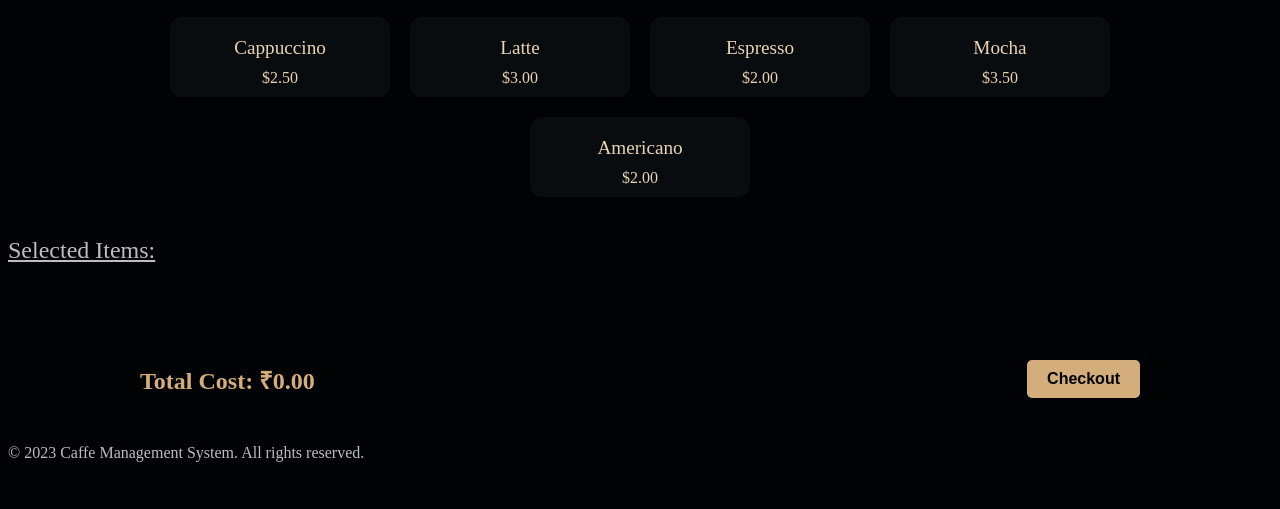
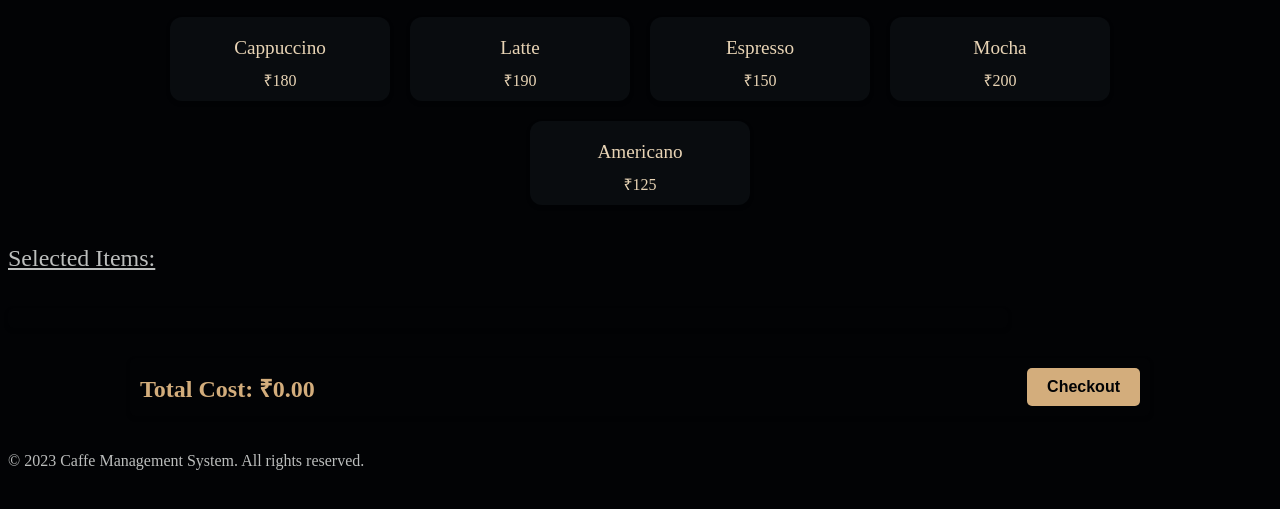
Before and after one commit to shivanshmm/FEE-Project, a plain HTML site: page Billing-Page/billing.html in a window 1280 px wide. Shown: the part 135-644 px from the top of the page. Drawn offline with Linux system fonts and the light colour scheme.

Commit message:
Refreshed some things

```diff
--- a/Billing-Page/billing.html
+++ b/Billing-Page/billing.html
@@ -28,28 +28,28 @@
         <div class="billing-container">
           <div
             class="billing-item"
-            data-price="2.50"
+            data-price="180.00"
             data-name="Cappuccino"
             data-quantity="0"
           >
             <h3>Cappuccino</h3>
-            <p>$2.50</p>
+            <p>₹180</p>
           </div>
-          <div class="billing-item" data-price="3.00" data-name="Latte">
+          <div class="billing-item" data-price="190.00" data-name="Latte">
             <h3>Latte</h3>
-            <p>$3.00</p>
+            <p>₹190</p>
           </div>
-          <div class="billing-item" data-price="2.00" data-name="Espresso">
+          <div class="billing-item" data-price="150.00" data-name="Espresso">
             <h3>Espresso</h3>
-            <p>$2.00</p>
+            <p>₹150</p>
           </div>
-          <div class="billing-item" data-price="3.50" data-name="Mocha">
+          <div class="billing-item" data-price="200.00" data-name="Mocha">
             <h3>Mocha</h3>
-            <p>$3.50</p>
+            <p>₹200</p>
           </div>
-          <div class="billing-item" data-price="2.00" data-name="Americano">
+          <div class="billing-item" data-price="125.00" data-name="Americano">
             <h3>Americano</h3>
-            <p>$2.00</p>
+            <p>₹125</p>
           </div>
         </div>
         <div class="selected-items">
--- a/Home Page/style.css
+++ b/Home Page/style.css
@@ -43,7 +43,7 @@ footer {
 } */
 .image-container .image2-text {
   position: absolute;
-  top: 20%;
+  top: 25%;
   left: 50%;
   transform: translate(-50%, -50%);
   color: white;
@@ -58,4 +58,5 @@ footer {
 .image2-text a {
   margin: 0;
   color: white;
+  text-decoration: none;
 }
```
Also changed, not shown: Home Page/index.html (+2 -1 lines), 1 other file.
